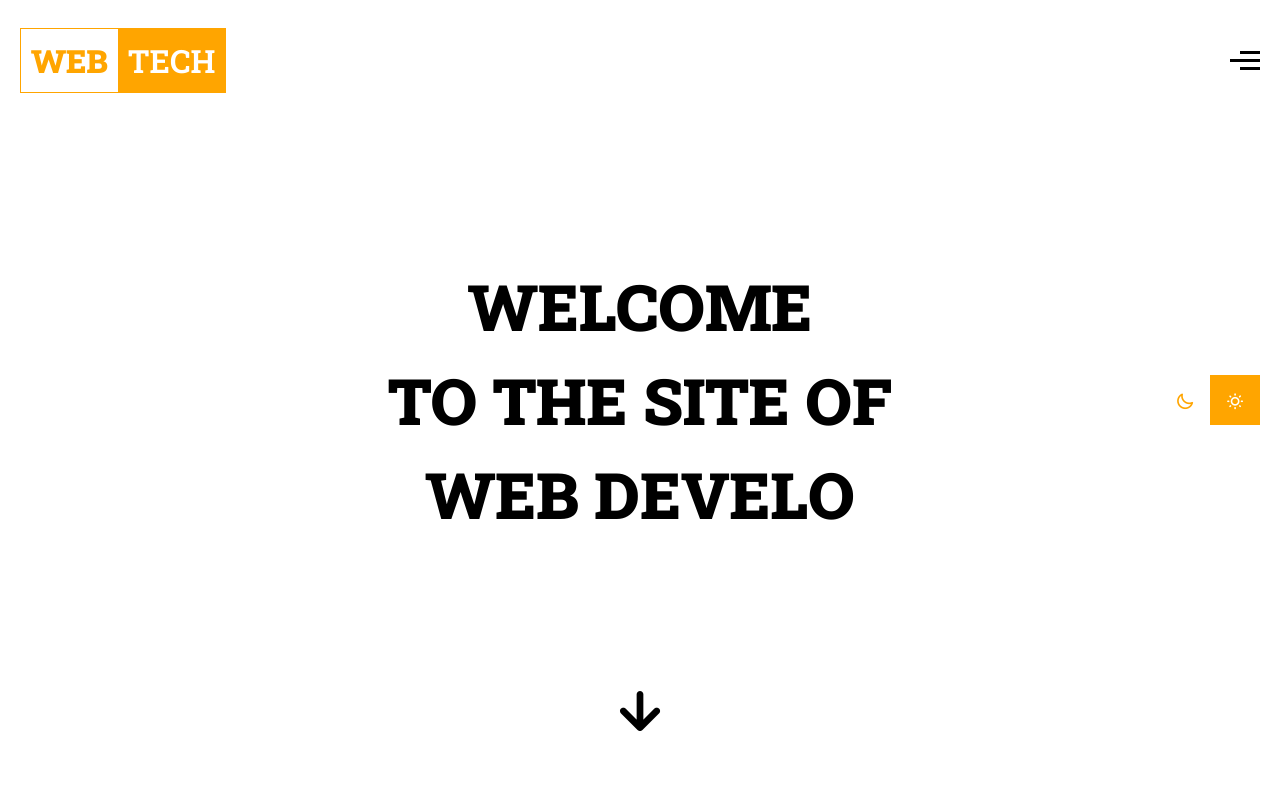
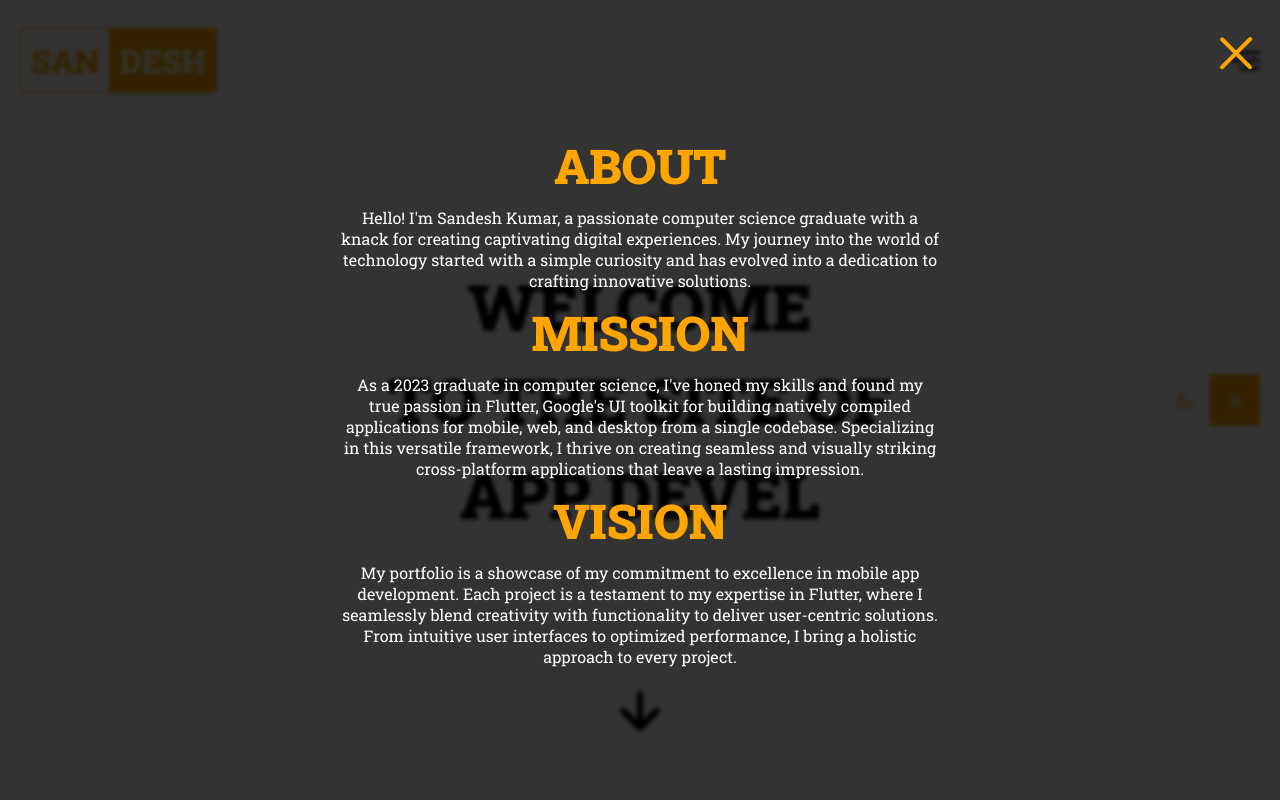
Before and after one commit to Jawad-Ali-Soomro/portfolio-v1, a React (Vite) app: page / in a window 1280 px wide. Shown: the top 800 px of the page. Built offline with nearby package versions, Linux system fonts and the light colour scheme.

Commit message:
delievered to sandesh

```diff
--- a/src/App.css
+++ b/src/App.css
@@ -238,7 +238,7 @@
 .about-page div {
   width: 550px;
   display: flex;
-  gap: 10px;
+  gap: 30px;
   flex-direction: column;
   justify-content: center;
   align-items: start;
@@ -251,6 +251,7 @@
   border-radius: 10px;
   font-size: 1.2rem;
   font-weight: 900;
+  cursor: pointer;
 }
 
 .about-page h1 {
@@ -260,6 +261,7 @@
 .about-page p {
   text-transform: uppercase;
   font-size: 0.9rem;
+  max-width: 500px;
 }
 
 @media (max-width: 600px) {
@@ -293,3 +295,51 @@
     width: 200px;
   }
 }
+
+.about-me {
+  width: 100%;
+  height: 100vh;
+  position: fixed;
+  top: 0;
+  left: 0;
+  backdrop-filter: blur(2px);
+  background: rgba(0, 0, 0, 0.8);
+  display: flex;
+  justify-content: center;
+  align-items: center;
+  flex-direction: column;
+  color: white;
+}
+
+.about-me div {
+  width: 600px;
+  display: flex;
+  justify-content: center;
+  align-items: center;
+  flex-direction: column;
+  gap: 10px;
+}
+.about-me div h1 {
+  text-transform: uppercase;
+  font-size: 3rem;
+  color: orange;
+}
+
+.about-me div p {
+  text-align: center;
+}
+
+.about-me .close-btn {
+  font-size: 3rem;
+  color: orange;
+}
+
+.about-me .close-btn:hover {
+  animation: rotate 0.5s infinite linear;
+}
+
+@keyframes rotate {
+  100% {
+    transform: rotate(180deg);
+  }
+}
--- a/src/Pages/Home.jsx
+++ b/src/Pages/Home.jsx
@@ -3,6 +3,7 @@ import Typed from "typed.js";
 import { useEffect } from "react";
 
 const Home = () => {
+  const [showAbout, setShowAbout] = useState(true);
   const [click, handleClick] = useState(false);
   const [dark, setDark] = useState(false);
   const [tab, setTab] = useState("/");
@@ -13,7 +14,7 @@ const Home = () => {
   const el = React.useRef(null);
   useEffect(() => {
     const typed = new Typed(el.current, {
-      strings: ["Web Developers", "Graphics Designers", "App Developers"],
+      strings: ["APP Developer", "Graphics Designer", "Flutter Developer"],
       smartBackspace: true,
       typeSpeed: 50,
       showCursor: false,
@@ -29,8 +30,8 @@ const Home = () => {
       <div className="header">
         <div className="logo">
           <h1>
-            <h2>WEB</h2>
-            <span>TECH</span>
+            <h2>SAN</h2>
+            <span>DESH</span>
           </h1>
         </div>
         <div className="main-menu" onClick={() => handleClick(true)}>
@@ -110,12 +111,12 @@ const Home = () => {
             href="/"
             className="not-active"
             style={{ color: `${dark == true ? "white" : "black"}` }}
-            onClick={(e) => e.preventDefault() + setTab("/")}
+            onClick={(e) => setTab("/")}
           >
             Home
           </a>
         )}
-        {tab == "/About" ? (
+        {tab == "#About" ? (
           <a href="#about" className="active">
             About
           </a>
@@ -124,7 +125,7 @@ const Home = () => {
             href="#about"
             className="not-active"
             style={{ color: `${dark == true ? "white" : "black"}` }}
-            onClick={(e) => e.preventDefault() + setTab("/About")}
+            onClick={(e) => setTab("#About")}
           >
             About
           </a>
@@ -180,30 +181,65 @@ const Home = () => {
           color: `${dark == true ? "white" : "black"}`,
         }}
       >
-        <img src="./about.svg" alt="" />
+        <img src="./hero.jpg" alt="" />
         <div className="content">
-          <h1>About Us</h1>
+          <h1>About Me</h1>
           <p>
-            Welcome to the forefront of digital excellence – a space where
-            innovation converges seamlessly with expertise. We are a dynamic
-            collective of web developers, graphic designers, and app developers
-            dedicated to crafting unparalleled digital experiences. Our identity
-            is rooted in a passion for challenges and a commitment to
-            transforming ideas into extraordinary digital realities. Journey
-            with us as we navigate the ever-evolving digital landscape, driven
-            by a relentless pursuit of excellence and a deep understanding of
-            the industry.
+            Hello! I'm Sandesh Kumar, a passionate computer science graduate
+            with a knack for creating captivating digital experiences. My
+            journey into the world of technology started with a simple curiosity
+            and has evolved into a dedication to crafting innovative solutions.
           </p>
           <button
             style={{
               background: `${dark == true ? "#ffffff1c" : "orange"}`,
               color: `${dark == true ? "white" : "white"}`,
             }}
+            onClick={() => setShowAbout(true)}
           >
             Read More
           </button>
         </div>
       </div>
+      {showAbout == true ? (
+        <div className="about-me">
+          <i
+            className="uil uil-multiply close-btn"
+            onClick={() => setShowAbout(false)}
+          ></i>
+          <div className="heading">
+            <h1>About</h1>
+            <p>
+              Hello! I'm Sandesh Kumar, a passionate computer science graduate
+              with a knack for creating captivating digital experiences. My
+              journey into the world of technology started with a simple
+              curiosity and has evolved into a dedication to crafting innovative
+              solutions.
+            </p>
+            <h1>mission</h1>
+            <p>
+              As a 2023 graduate in computer science, I've honed my skills and
+              found my true passion in Flutter, Google's UI toolkit for building
+              natively compiled applications for mobile, web, and desktop from a
+              single codebase. Specializing in this versatile framework, I
+              thrive on creating seamless and visually striking cross-platform
+              applications that leave a lasting impression.
+            </p>
+            <h1>Vision</h1>
+            <p>
+              {" "}
+              My portfolio is a showcase of my commitment to excellence in
+              mobile app development. Each project is a testament to my
+              expertise in Flutter, where I seamlessly blend creativity with
+              functionality to deliver user-centric solutions. From intuitive
+              user interfaces to optimized performance, I bring a holistic
+              approach to every project.
+            </p>
+          </div>
+        </div>
+      ) : (
+        this
+      )}
     </div>
   );
 };
```
Also changed, not shown: public/hero.jpg (added).
